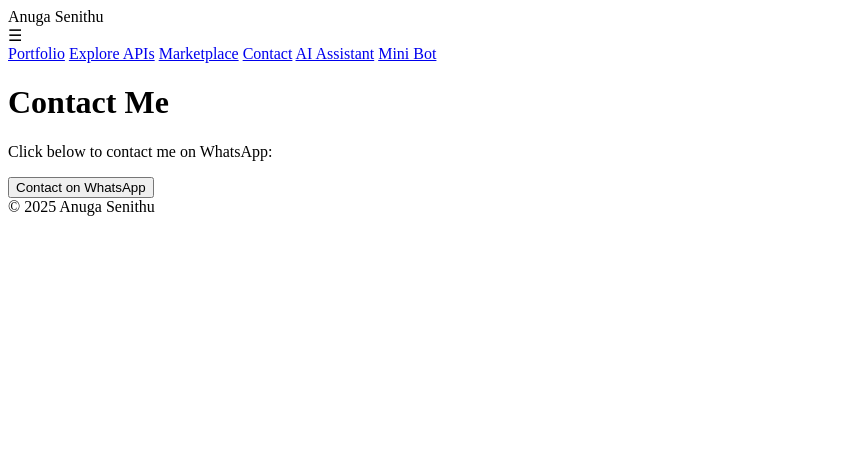
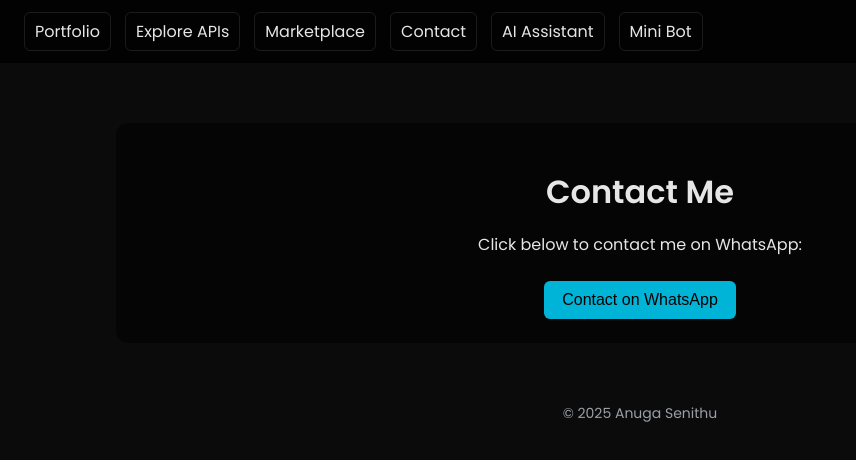
Before and after one commit to cyberxdevsofficial/API-WEB, a website: page public/contact.html in a window 1280 px wide. Shown: the whole page, without its empty margins (0-856 px from the left). Drawn offline with Linux system fonts and the light colour scheme.

Commit message:
Update contact.html

```diff
--- a/public/contact.html
+++ b/public/contact.html
@@ -4,12 +4,87 @@
 <meta charset="UTF-8">
 <meta name="viewport" content="width=device-width, initial-scale=1.0">
 <title>Contact</title>
-<link rel="stylesheet" href="style.css">
+<link href="https://fonts.googleapis.com/css2?family=Poppins:wght@400;600&display=swap" rel="stylesheet">
+<style>
+body {
+    margin: 0;
+    font-family: 'Poppins', sans-serif;
+    background: #0b0b0c;
+    color: #e6e6e6;
+}
+nav {
+    display: flex;
+    justify-content: space-between;
+    align-items: center;
+    padding: 12px 24px;
+    background: rgba(0,0,0,0.8);
+}
+nav .menu {
+    display: flex;
+    gap: 14px;
+}
+nav .menu a {
+    color: #e6e6e6;
+    text-decoration: none;
+    padding: 6px 10px;
+    border-radius: 6px;
+    border: 1px solid rgba(255,255,255,0.1);
+}
+nav .menu a:hover {
+    background: #00b4d8;
+    color: #000;
+}
+.hamburger {
+    display: none;
+    font-size: 22px;
+    cursor: pointer;
+    color: #e6e6e6;
+}
+@media(max-width:768px){
+    nav .menu {
+        display: none;
+        flex-direction: column;
+        position: absolute;
+        top: 50px;
+        right: 12px;
+        background: rgba(0,0,0,0.9);
+        padding: 12px;
+        border-radius: 8px;
+    }
+    .hamburger { display:block; }
+}
+.container {
+    max-width: 1000px;
+    margin: 60px auto;
+    padding: 24px;
+    text-align: center;
+    background: rgba(0,0,0,0.5);
+    border-radius: 12px;
+}
+h1{font-size:32px; margin-bottom:16px;}
+p{margin:8px 0;}
+button {
+    padding:10px 18px;
+    border:none;
+    border-radius:6px;
+    background:#00b4d8;
+    color:#000;
+    cursor:pointer;
+    font-size:16px;
+    margin-top:16px;
+}
+button:hover{opacity:0.9;}
+footer{
+    margin-top:40px;
+    font-size:14px;
+    text-align:center;
+    color:#9aa0a6;
+}
+</style>
 </head>
 <body>
 
 <nav>
-  <div class="logo">Anuga Senithu</div>
   <div class="hamburger" onclick="toggleMenu()">☰</div>
   <div class="menu">
     <a href="/">Portfolio</a>
@@ -35,5 +110,6 @@ function toggleMenu(){
   menu.style.display = menu.style.display === 'flex' ? 'none' : 'flex';
 }
 </script>
+
 </body>
 </html>
```
